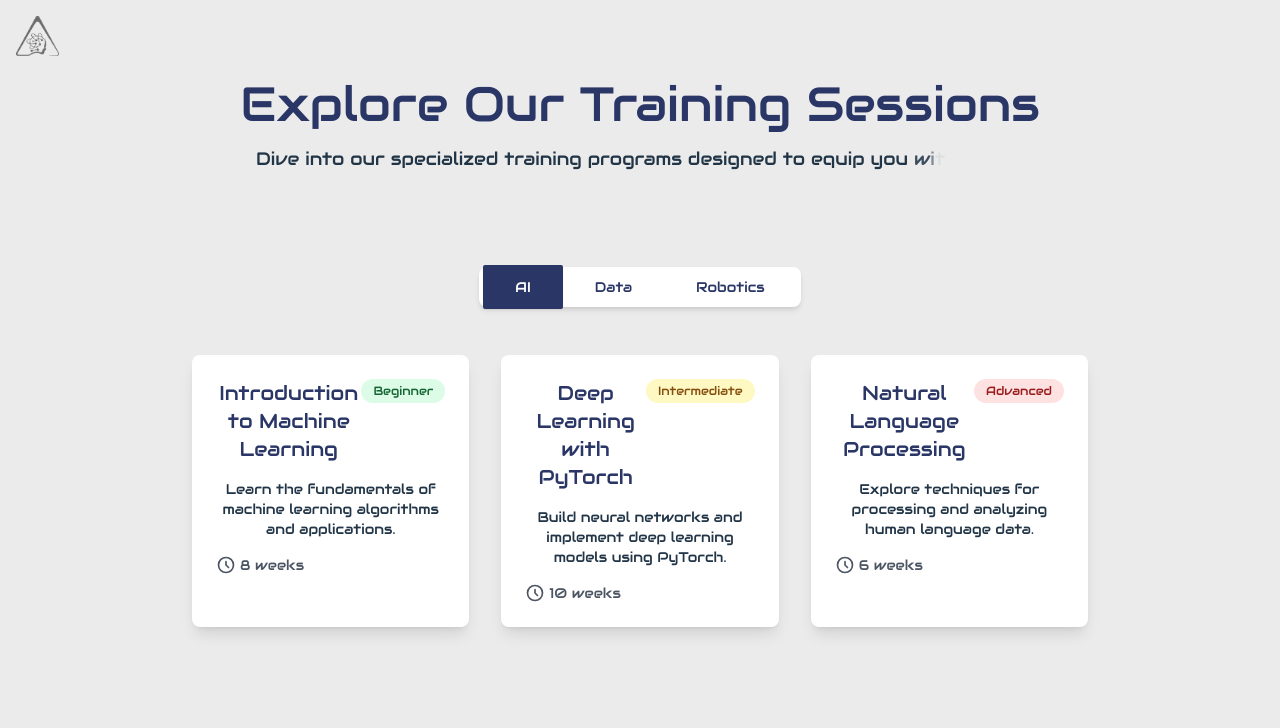
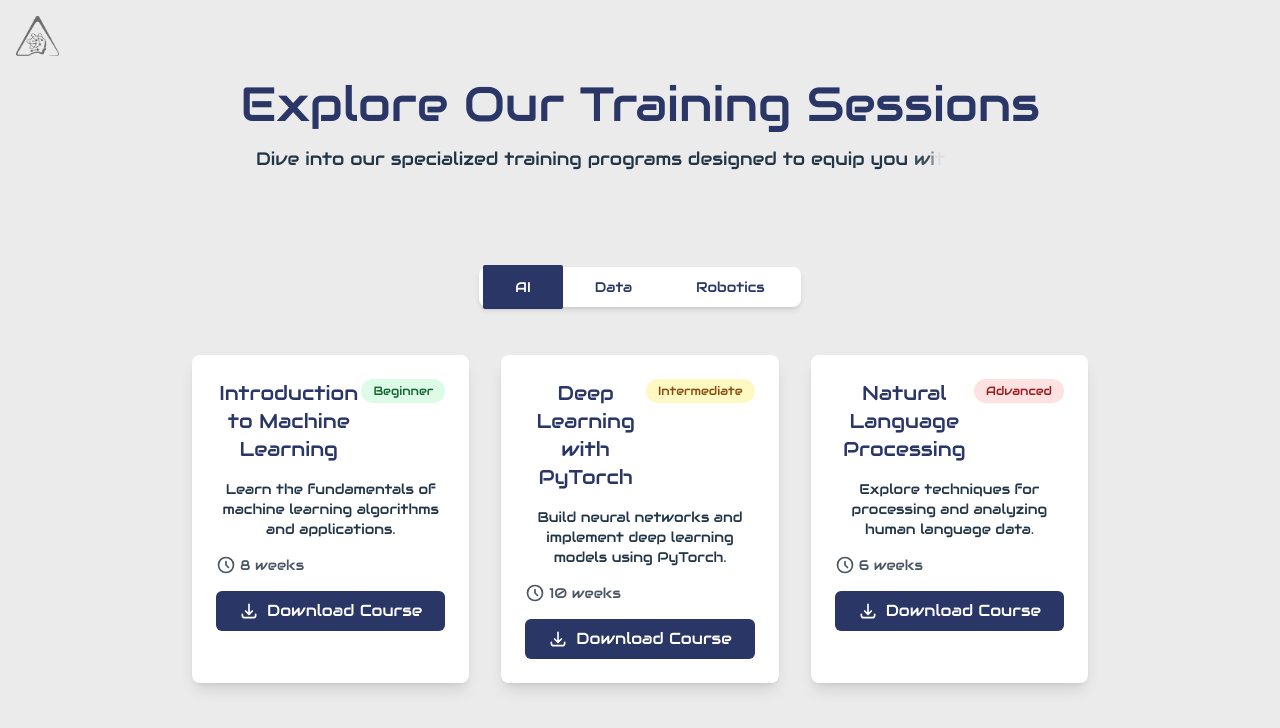
Before and after one commit to OmarBEHRI/ENDC-Website, a React (Vite) app: page /training in a window 1280 px wide. Shown: the top 728 px of the page. Built offline with nearby package versions, Linux system fonts and the light colour scheme.

Commit message:
Add download button for course links on TrainingPage

```diff
--- a/src/pages/TrainingPage.jsx
+++ b/src/pages/TrainingPage.jsx
@@ -107,6 +107,26 @@ const TrainingPage = () => {
                         </svg>
                         <span>{session.duration}</span>
                       </div>
+                      <button
+                        className="mt-4 w-full flex items-center justify-center px-4 py-2 bg-primary-blue text-white rounded-md hover:bg-blue-700 transition-colors duration-200"
+                        onClick={() => window.open(session.courseUrl, '_blank')}
+                      >
+                        <svg
+                          xmlns="http://www.w3.org/2000/svg"
+                          className="h-5 w-5 mr-2"
+                          fill="none"
+                          viewBox="0 0 24 24"
+                          stroke="currentColor"
+                        >
+                          <path
+                            strokeLinecap="round"
+                            strokeLinejoin="round"
+                            strokeWidth={2}
+                            d="M4 16v1a3 3 0 003 3h10a3 3 0 003-3v-1m-4-4l-4 4m0 0l-4-4m4 4V4"
+                          />
+                        </svg>
+                        Download Course
+                      </button>
                     </div>
                   </motion.div>
                 ))}
```
